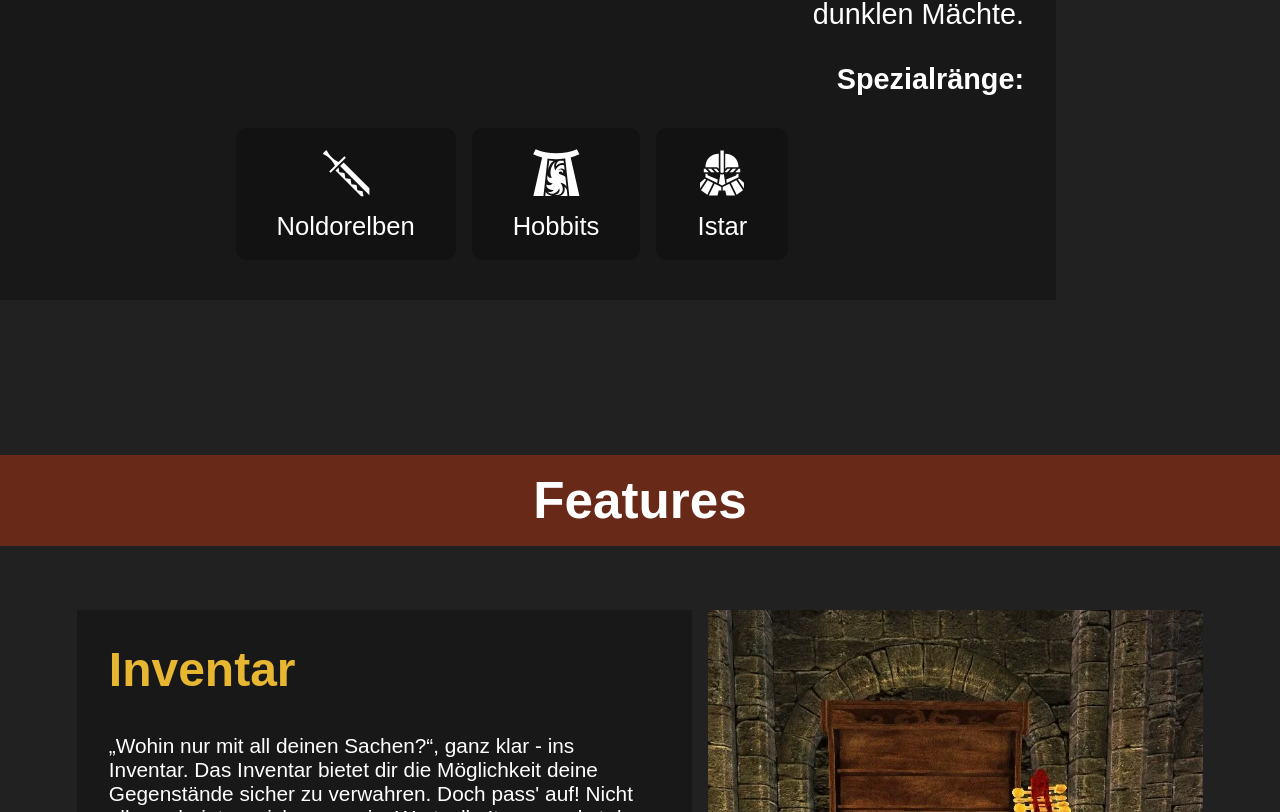
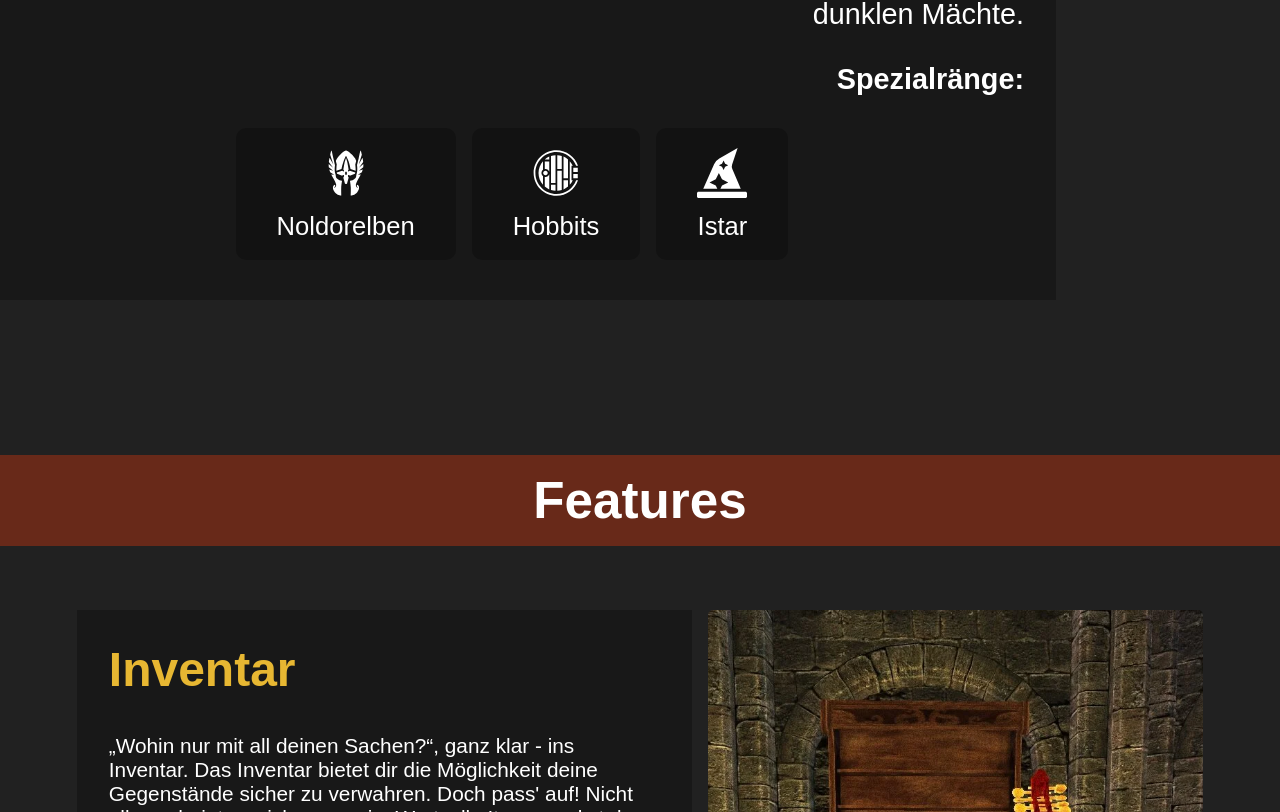
Before and after one commit to DannyINF/maw-rp-de, a Next.js app: page / in a window 1280 px wide. Shown: the part 2748-3560 px from the top of the page. Built offline with nearby package versions, Linux system fonts and the light colour scheme.

Commit message:
update duplicate icons

```diff
--- a/src/content/factionList.tsx
+++ b/src/content/factionList.tsx
@@ -9,7 +9,10 @@ import {
 	GiPotionBall,
 	GiRuneStone,
 	GiHerbsBundle,
+	GiElfHelmet,
+	GiHobbitDoor,
 } from 'react-icons/gi';
+import { FaHatWizard } from 'react-icons/fa';
 
 export const factionList: Faction[] = [
 	{
@@ -91,15 +94,15 @@ export const factionList: Faction[] = [
 		},
 		specialRanks: [
 			{
-				icon: <GiCrocSword aria-label="Sword" role="img" />,
+				icon: <GiElfHelmet aria-label="Elf Helmet" role="img" />,
 				name: 'Noldorelben',
 			},
 			{
-				icon: <GiMagicGate aria-label="Magic Gate" role="img" />,
+				icon: <GiHobbitDoor aria-label="Hobbit Door" role="img" />,
 				name: 'Hobbits',
 			},
 			{
-				icon: <GiDwarfHelmet aria-label="Helmet" role="img" />,
+				icon: <FaHatWizard aria-label="Wizard Hat" role="img" />,
 				name: 'Istar',
 			},
 		],
--- a/src/content/featureList.tsx
+++ b/src/content/featureList.tsx
@@ -4,6 +4,7 @@ import {
 	GiBrain,
 	GiPotionBall,
 	GiIceSpear,
+	GiHillConquest,
 } from 'react-icons/gi';
 import { RiTreasureMapLine } from 'react-icons/ri';
 import {
@@ -14,6 +15,8 @@ import {
 } from 'react-icons/tb';
 import { BsFillPersonCheckFill, BsShieldFillCheck } from 'react-icons/bs';
 import { HiUserGroup } from 'react-icons/hi';
+import { MdOutlineHistoryEdu } from 'react-icons/md';
+import { LuStar } from "react-icons/lu";
 
 export const featureList: Feature[] = [
 	{
@@ -116,18 +119,18 @@ export const featureList: Feature[] = [
 		highlights: [
 			{
 				name: 'Story',
-				icon: <GiAnvilImpact role="img" aria-label="Anvil Impact" />,
+				icon: <MdOutlineHistoryEdu role="img" aria-label="Quill" />,
 			},
 			{
 				name: 'Farming',
-				icon: <GiPotionBall role="img" aria-label="Potion Ball" />,
+				icon: <LuStar role="img" aria-label="Star" />,
 			},
 			{
 				name: 'Nebenquests',
 				icon: (
-					<BsFillPersonCheckFill
+					<GiHillConquest
 						role="img"
-						aria-label="Person Check"
+						aria-label="Hill"
 					/>
 				),
 			},
--- a/src/content/historyList.tsx
+++ b/src/content/historyList.tsx
@@ -8,8 +8,9 @@ import {
 } from 'react-icons/fa';
 import { BsFillRocketTakeoffFill } from 'react-icons/bs';
 import { TbChristmasTree } from 'react-icons/tb';
-import { GiFireworkRocket, GiFireBottle } from 'react-icons/gi';
+import { GiFireworkRocket, GiFireBottle, GiSmokingVolcano } from 'react-icons/gi';
 import { RiSwordLine } from 'react-icons/ri';
+import { FaRegMap } from "react-icons/fa6";
 
 export const historyList: HistoryItem[] = [
 	{
@@ -80,7 +81,7 @@ export const historyList: HistoryItem[] = [
 		key: 9,
 		date: '18. August 2023',
 		title: 'Großes 2.0 Update',
-		icon: <FaHandshake role="img" aria-label="Handshake" />,
+		icon: <FaRegMap role="img" aria-label="Map" />,
 		content:
 			'Nach einigen Problemen in der Wirtschaft, wurde mit dem großen 2.0 Update ein Wirtschafts Reset durchgeführt. Zudem wurde ein neues Eroberungssystem und eine neue eigens angefertigte Map eingeführt. Allerdings hatte der Server längere Zeit Probleme mit DDos Attacken.',
 	},
@@ -88,7 +89,7 @@ export const historyList: HistoryItem[] = [
 		key: 10,
 		date: '09. Dezember 2023',
 		title: 'MaW:RP 3.0: Saurons Aufstieg!',
-		icon: <FaHandshake role="img" aria-label="Handshake" />,
+		icon: <GiSmokingVolcano role="img" aria-label="Smoking Volcano" />,
 		content:
 			'Das größte Update bisher kam mit neuen Fraktionen, wie Mordor statt Angmar und Erebor statt Moria. Zudem wurde Imladris eingeführt. Die Map hat eine riesige Mordor Erweiterung erhalten. Der Server erholt sich von den Attacken und läuft wieder besser.',
 	},
```
